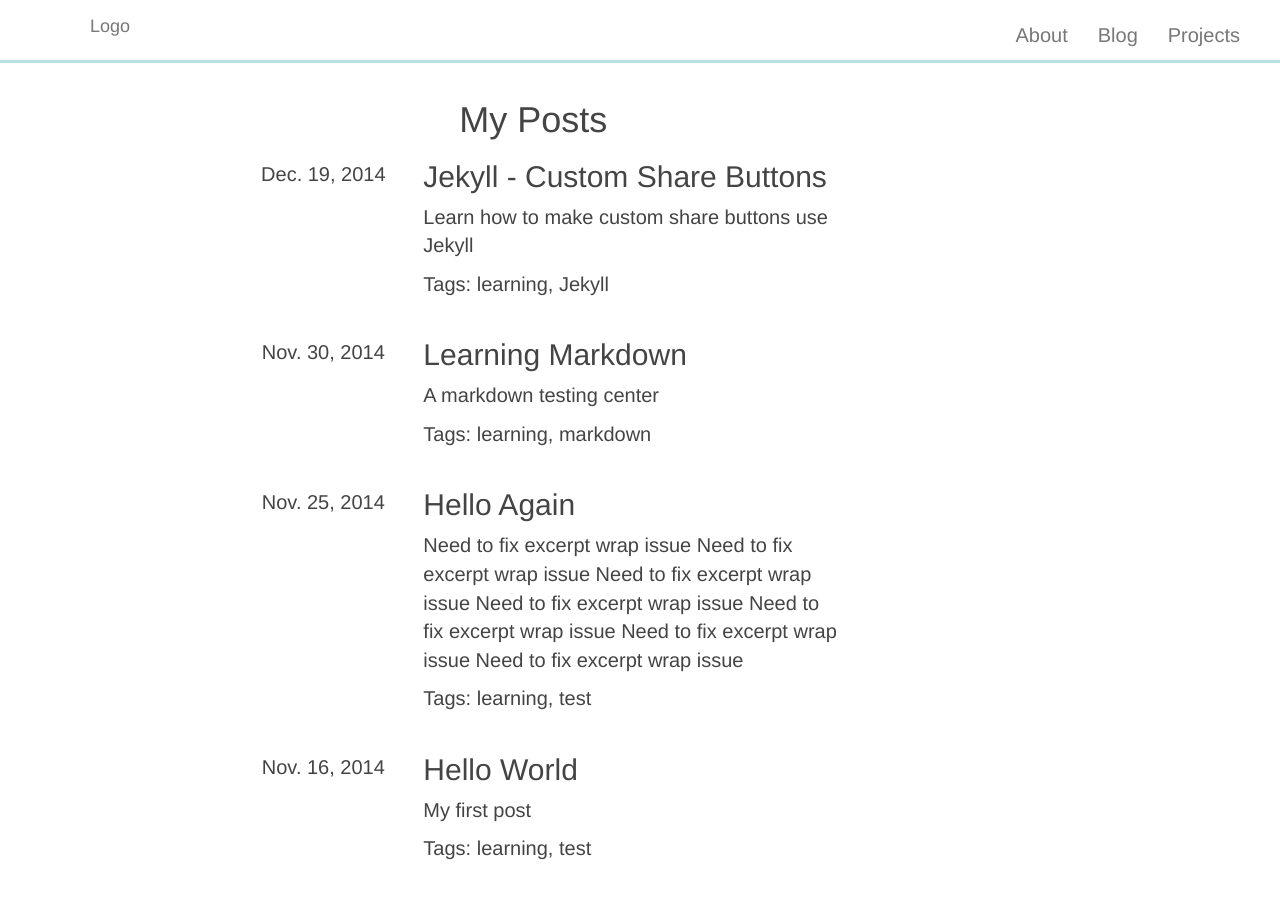
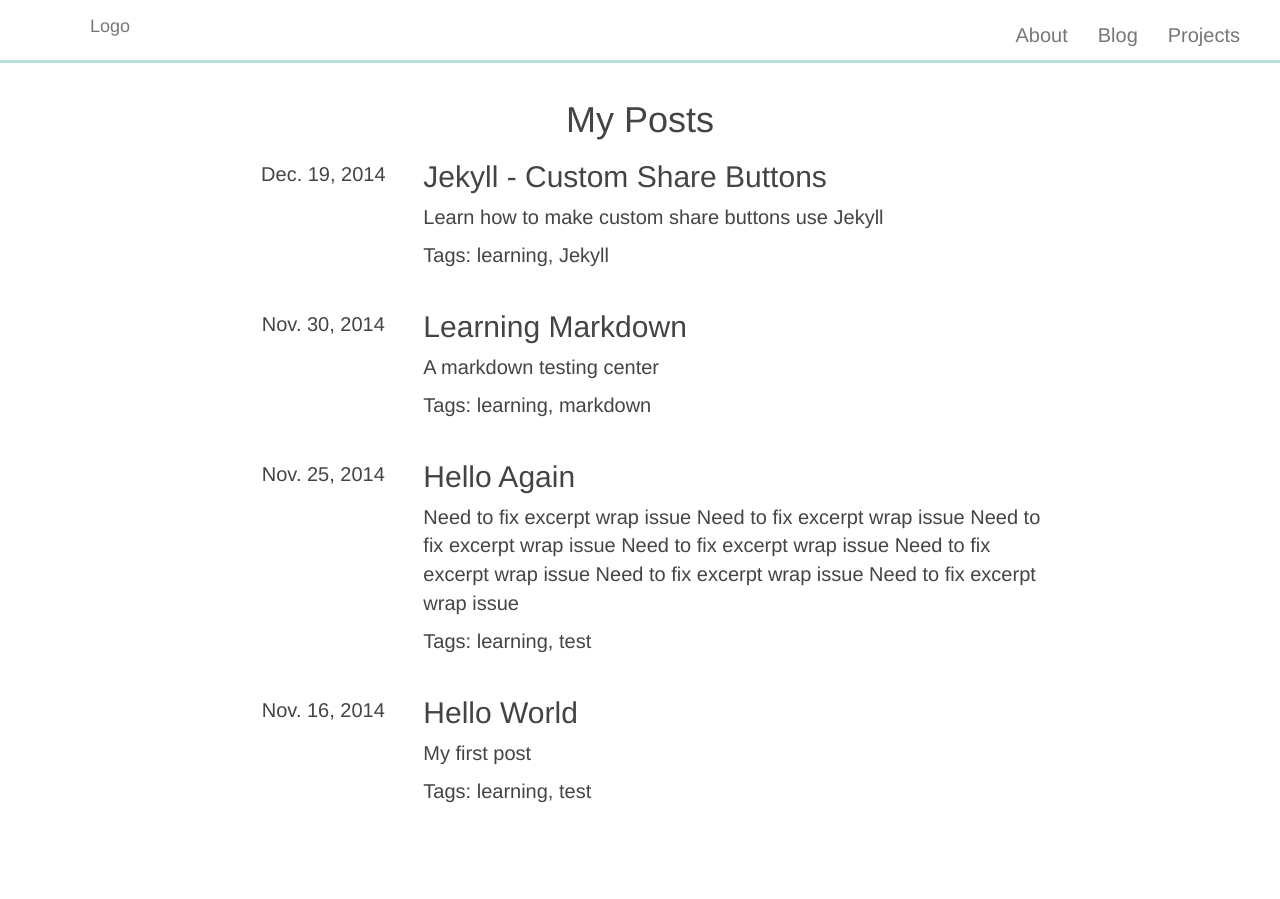
Before and after one commit to tomhohenstein/tomhohenstein.github.io, a Jekyll site: the page built from blog/index.md, in a window 1280 px wide and 900 px high. Built offline with Jekyll 4.4.1, drawn with Linux system fonts in a browser that asks for light colours.

Commit message:
updates blog-list css
to col-md-8

```diff
--- a/blog/index.md
+++ b/blog/index.md
@@ -3,7 +3,7 @@ layout: default
 title: Blog
 css: blog-list
 ---
-<div class="blog-wrapper col-md-6 col-md-offset-2">
+<div class="blog-wrapper col-md-8 col-md-offset-2">
   <h1 id="blog-title">My Posts</h1>
   {% for post in site.posts %}
   <div class="blog-list">
```
Also changed, not shown: 2 other files.
